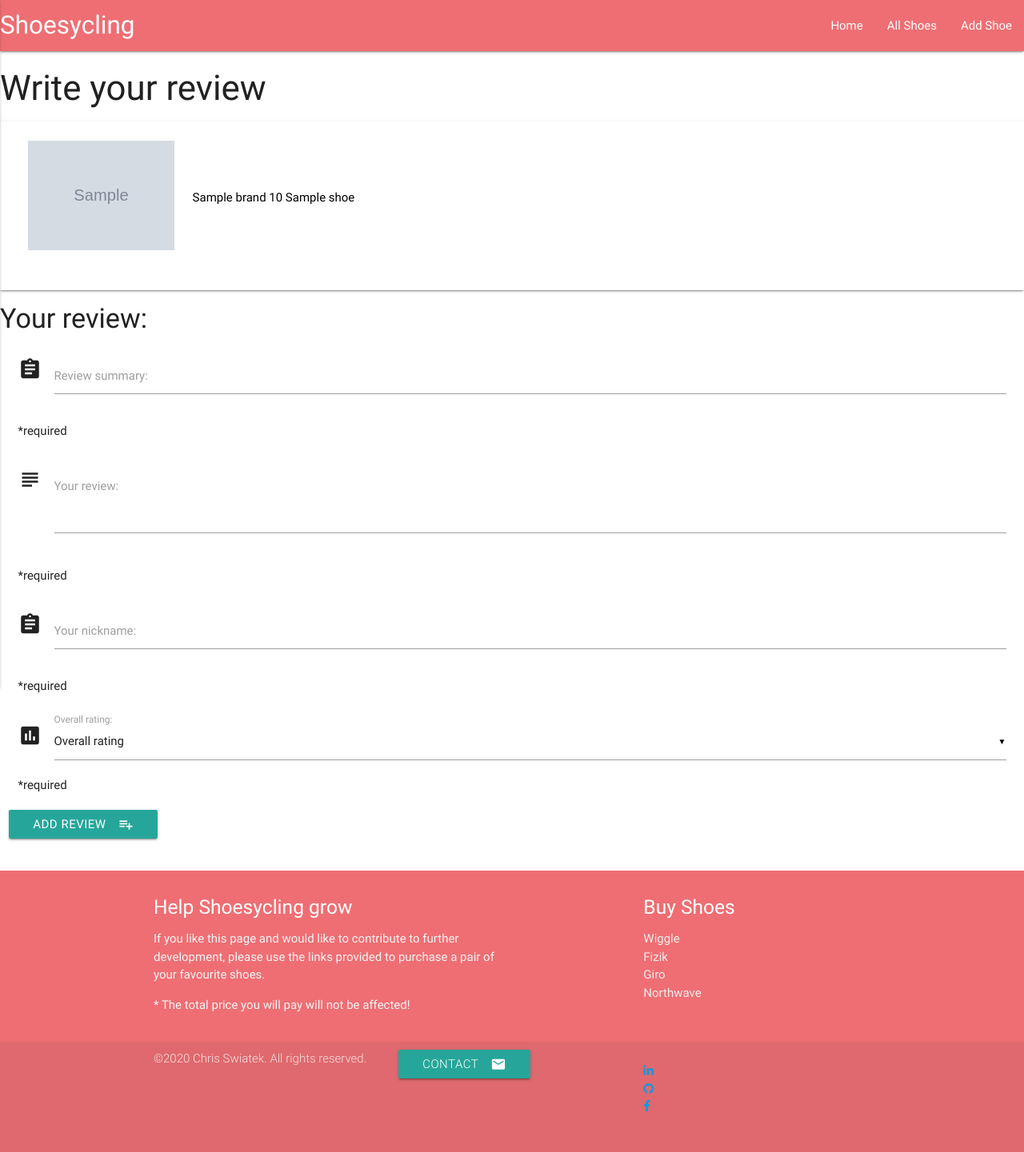
After one commit to krisswiss/Data-Centric_Development-Milestone-Project, a Flask app: template templates/addreview.html in a window 1280 px wide. The commit adds this page. Shown: the whole page at 80% size. Run offline with Flask 2, Linux system fonts and the light colour scheme; the template is opened without the code that fills it: most values are stand-ins (such as "Sample title", 1, 10 or a date in 2020); grey boxes marked "Sample" are stand-in pictures; some libraries are stand-ins or nearby versions.

Commit message:
added addreview.html, routes in app.py and link in shoe.html

```diff
--- a/app.py
+++ b/app.py
@@ -51,8 +51,8 @@ def add_shoe():
 
 @app.route('/insert_shoe', methods=['POST'])
 def insert_shoe():
-    tasks =  mongo.db.shoes
-    tasks.insert_one(request.form.to_dict())
+    shoe =  mongo.db.shoes
+    shoe.insert_one(request.form.to_dict())
     return redirect(url_for('all_shoes'))
 
 
@@ -81,6 +81,29 @@ def update_shoe(shoe_id):
     return render_template("shoe.html", shoe=shoe, reviews=reviews)
 
 
+@app.route('/add_review/<shoe_id>')
+def add_review(shoe_id):
+    shoe = mongo.db.shoes.find({"_id": ObjectId(shoe_id)})
+    return render_template('addreview.html', shoe=shoe)
+
+
+@app.route('/insert_review/<shoe_id>', methods=['POST'])
+def insert_review(shoe_id):
+    review = mongo.db.reviews
+    shoe = mongo.db.shoes.find({"_id": ObjectId(shoe_id)})
+    reviews = mongo.db.reviews.find({"shoe_id": ObjectId(shoe_id)})
+    review.insert_one(
+        {
+        'title': request.form.get('title'),
+        'user': request.form.get('user'),
+        'rating': request.form.get('rating'),
+        'review': request.form.get('review'),
+        'shoe_id': 'ObjectId(shoe_id)'
+    }
+    )
+    return render_template('shoe.html', shoe=shoe, reviews=reviews)
+
+
 if __name__ == '__main__':
     app.run(host=os.environ.get('IP'),
             port=int(os.environ.get('PORT')),
--- /dev/null
+++ b/templates/addreview.html
@@ -0,0 +1,72 @@
+{% extends 'base.html'%} {% block content %}
+
+<h3>Write your review</h3>
+
+{% for shoe in shoe %}
+<div class="col s12 m8 offset-m2 l6 offset-l3">
+	<div class="card-panel white lighten-5 z-depth-1">
+		<div class="row valign-wrapper">
+			<div class="col s2">
+				<img src="{{shoe.picture_url}}" alt="Shoe Image" class="responsive-img">
+            </div>
+			<div class="col s10">
+				<span class="black-text">{{shoe.brand}} {{shoe.model}} {{shoe.cycling_type}} shoe</span>
+			</div>
+		</div>
+	</div>
+</div>
+
+
+<h4>Your review:</h4>
+
+<div class="row">
+    <form action="{{ url_for('insert_review', shoe_id=shoe._id) }}" method="POST" class="col s12">
+{% endfor %}
+
+        <div class="row">
+			<div class="input-field col s12">
+                <i class="material-icons prefix">assignment</i>
+				<input id="title" name="title" type="text"  class="validate" required>
+				<label for="title">Review summary:</label>
+                <p>*required</p>
+			</div>
+		</div>
+        <div class="row">
+            <div class="input-field col s12">
+                <i class="material-icons prefix">subject</i>
+                <textarea name="review" id="review" class="materialize-textarea validate" required></textarea>
+                <label for="review">Your review:</label>
+                <p>*required</p>
+            </div>
+        </div>
+        <div class="row">
+			<div class="input-field col s12">
+                <i class="material-icons prefix">assignment</i>
+				<input id="user" name="user" type="text"  class="validate" required>
+				<label for="user">Your nickname:</label>
+                <p>*required</p>
+			</div>
+		</div>
+        <div class="row">
+            <div class="input-field col s12">
+                <i class="material-icons prefix">poll</i>
+                 <select id="rating" name="rating" required>
+                    <option value="" disabled selected>Overall rating</option>
+                    <option value="1">Poor <i class="material-icons right">star</i></option>
+                    <option value="2">Fair <i class="material-icons right">star</i><i class="material-icons right">star</i></option>
+                    <option value="3">Average <i class="material-icons right">star</i><i class="material-icons right">star</i><i class="material-icons right">star</i></option>
+                    <option value="4">Good <i class="material-icons right">star</i><i class="material-icons right">star</i><i class="material-icons right">star</i><i class="material-icons right">star</i></option>
+                    <option value="5">Excellent <i class="material-icons right">star</i><i class="material-icons right">star</i><i class="material-icons right">star</i><i class="material-icons right">star</i><i class="material-icons right">star</i></option>
+                </select>
+                <label>Overall rating:</label>
+                <p>*required</p>
+            </div>
+        </div>
+        <div class="row">
+            <button class="btn waves-effect waves-light" type="submit" name="action">Add Review
+                <i class="material-icons right">playlist_add</i>
+            </button>
+        </div>
+    </form>
+</div>
+{% endblock %}
--- a/templates/shoe.html
+++ b/templates/shoe.html
@@ -31,7 +31,7 @@
         <button class="btn waves-effect waves-light" name="remove_shoe">Remove Shoe<i class="material-icons right">email</i></button>
     </div>
     <div class="col s12 l4">
-        <button class="btn waves-effect waves-light" name="add_review">Add Review<i class="material-icons right">email</i></button>
+        <a href="{{url_for('add_review', shoe_id=shoe._id)}}" class="waves-effect waves-light btn btn_small blue">Add Review<i class="material-icons right">email</i></a>
     </div>
 
 </div>
@@ -43,7 +43,8 @@
       <div class="collapsible-header">
       <i class="material-icons">expand_more</i>
       <h5>{{review.title}}</h5>
-      <i class="material-icons right">star</i></div>
+      <i class="material-icons right">star</i>
+      </div>
       <div class="collapsible-body">
       <span>{{review.review}}</span>
       <p>user: {{review.user}}</p>
```
